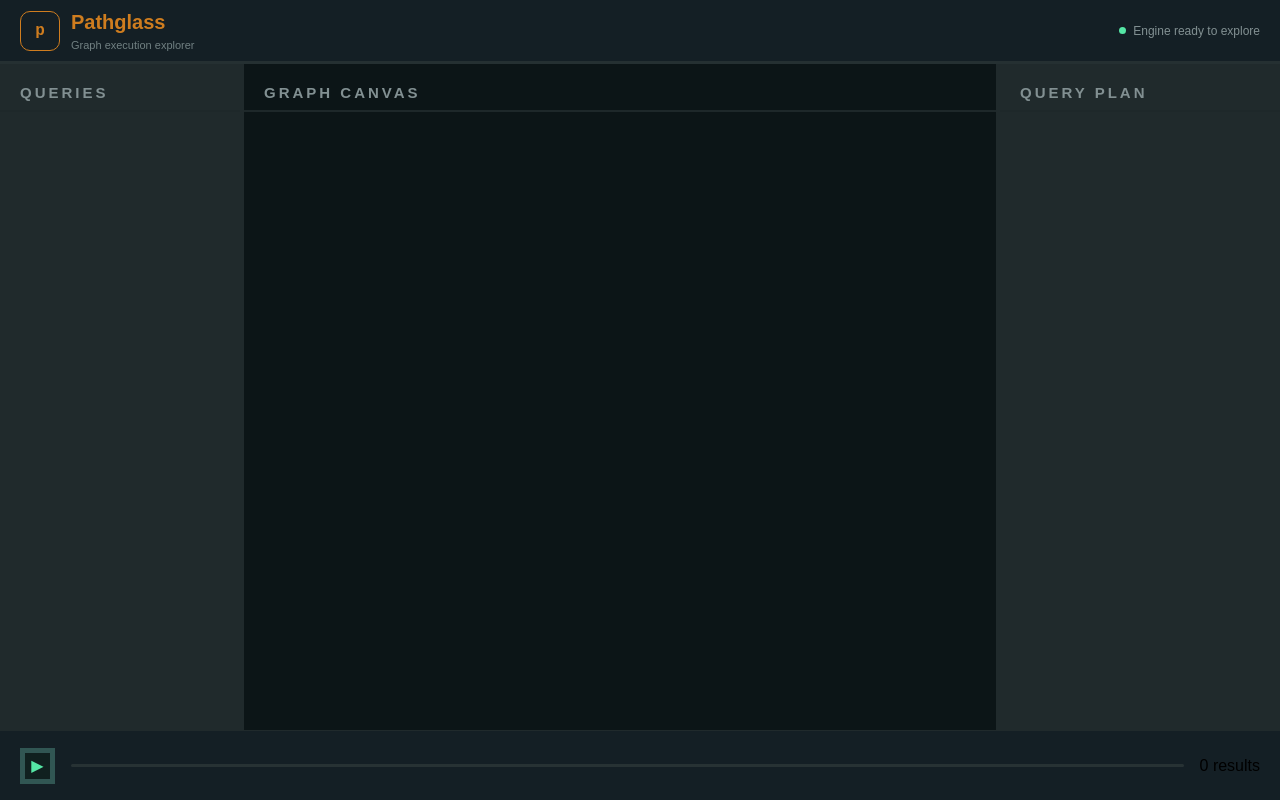
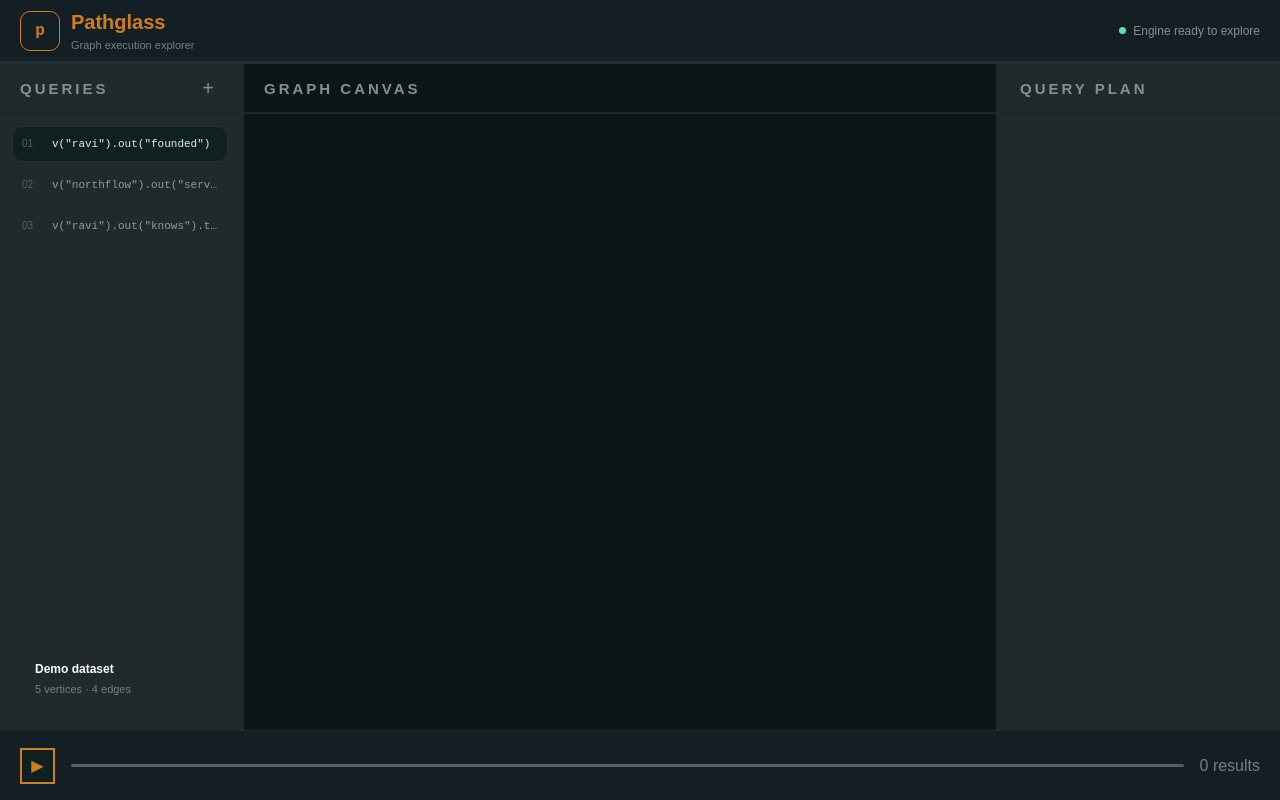
Before and after one commit to ravisharma-09/Pathglass, a React (Vite) app in the folder app/: page / in a window 1280 px wide. Built offline with nearby package versions, Linux system fonts and the light colour scheme.

Commit message:
added saved query sidebar

```diff
--- a/app/src/App.css
+++ b/app/src/App.css
@@ -80,31 +80,104 @@ main > header{
   background: #0c1517;
 
 }
+.workspace >section > h2,
+.workspace > aside > h2 ,
+.query-head{
+  display: flex;
+  height: 50px;
+  align-items: center;
+  padding: 0 20px;
+  border-bottom: 2px solid #1e282a;
+}
+.workspace >aside:first-child{
+  display: flex;
+  flex-direction: column;
+}
+.query-head{
+  justify-content: space-between;
+}
+.query-head h2{
+  height: auto;
+  padding: 0;
+  border:  0;
+}
+.query-head button{
+  border: 0;
+  color: #829092;
+  background-color: transparent;
+  font-size: 20px;
+  cursor: pointer;
+}
+.query-menu {
+  display: grid;
+  gap: 5px;
+  padding: 12px;
+}
+.query-menu button{
+  display: grid;
+  grid-template-columns: 24px minmax(0,1fr);
+  gap: 6px;
+  padding: 11px 9px;
+  border: 1px solid transparent;
+  border-radius: 10px;
+  color: #8c9a9c;
+  text-align: left;
+  cursor: pointer;
+  background: transparent;
+}
+.query-menu button > span {
+  color: #536163;
+  font-size: 10px;
+}
+.query-menu code {
+  overflow:hidden;
+  font-size: 11px;
+  text-overflow:ellipsis;
+  white-space: nowrap;
+}
+.query-menu .active {
+  border-color: #273234 ;
+  color: #c9f7ee;
+  background: #10201f;
+}
+.data-box{
+  display: grid;
+  gap: 7px;
+  margin: auto 14px 14px;
+  border: 1px solid #1f2c1f;
+  border-radius: 8px;
+  font-size: 12px;
+  padding: 20px;
+}
+.data-box span {
+  color: #718082;
+  font-size: 11px;
+}
 main >footer {
   display: flex ;
   align-items: center;
   gap: 16px;
   padding: 0 20px;
   border-top: 1px solid #202a2c;
-  color: #000000;
+  color: #718082;
   font-size: 16px;
 }
 main >footer button {
   background: #10201f;
   width: 35px;
   height: 36px;
-  border: 5px solid #315653;
-  color: #55e6a5;
-  transition: font-size 0.2s ease;
+  border: 2px solid #cf7d1f;
+  color: #cf7d1f;
+  transition: font-size 0.1s ease;
 }
 main > footer button:hover{
   font-size: 20px;
-  color: white;
-  border: none;
+  /* color: white;
+  border: none; */
 }
 .progress{
   height: 3px;
   flex: 1;
   border-radius: 5px ;
-  background:#273234 ;
+  background:#536163 ;
 }
--- a/app/src/App.tsx
+++ b/app/src/App.tsx
@@ -1,4 +1,11 @@
 import "./App.css";
+
+const savedQueries = [
+  'v("ravi").out("founded")',
+  'v("northflow").out("serves")',
+  'v("ravi").out("knows").take(2)',
+
+];
 
 function App() {
   return (
@@ -18,7 +25,28 @@ function App() {
       </header>
       <section className="workspace">
         <aside>
+          <div className="query-head">
           <h2>Queries</h2>
+
+          <button type="button" aria-label="Add Query">
+            +
+          </button>
+          </div>
+          <nav className="query-menu" aria-label="Saved queries">
+            {savedQueries.map((query, index) =>(
+              <button
+              className={index === 0 ? "active" : undefined}
+              type="button"
+              key={query}
+              ><span>0{index+1}</span>
+              <code>{query}</code>
+              </button>
+            ))}
+          </nav>
+          <div className="data-box">
+            <strong>Demo dataset</strong>
+            <span>5 vertices · 4 edges</span>
+          </div>
         </aside>
         <section className="graph">
           <h2>Graph canvas</h2>
--- a/app/src/index.css
+++ b/app/src/index.css
@@ -3,6 +3,8 @@
 }
 :root {
 font-family: Arial, Helvetica, sans-serif;
+color: white;
+background: black;
 }
 
 body {
```
